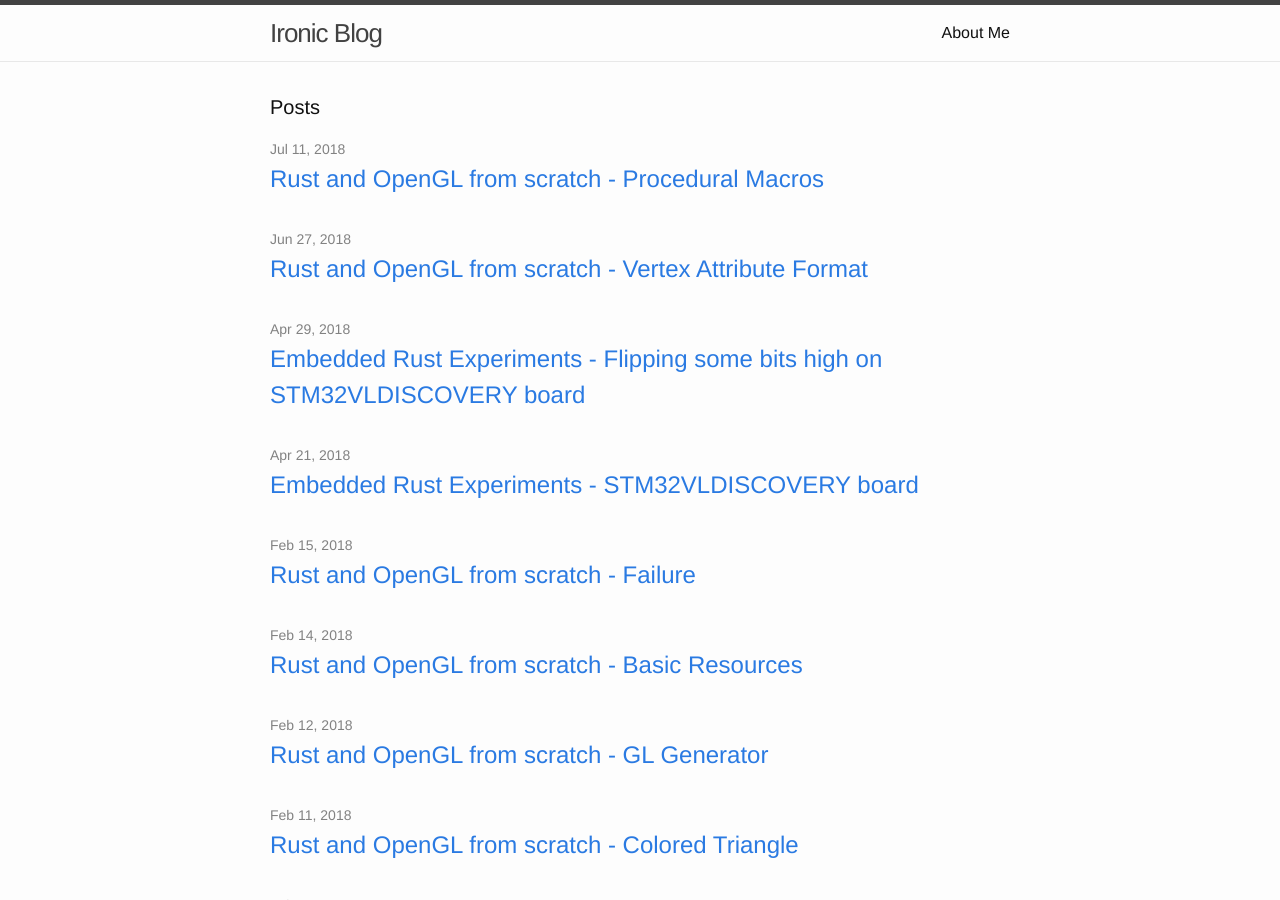
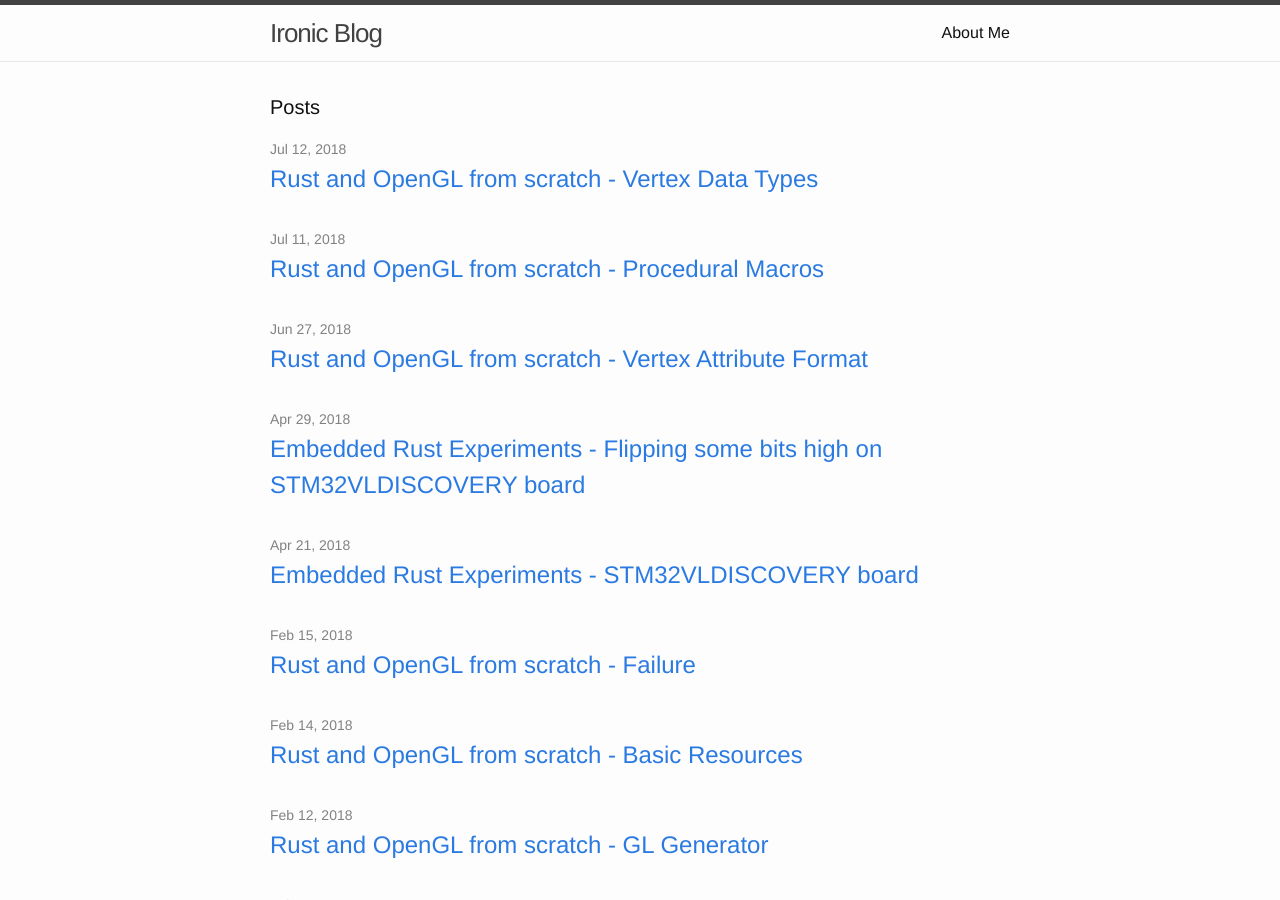
Before and after one commit to Nercury/Nercury.github.io, a Jekyll site: the page built from index.html, in a window 1280 px wide and 900 px high. Built offline with Jekyll 4.4.1, drawn with Linux system fonts in a browser that asks for light colours; nearby versions of some CDN libraries; some of the changed lines change nothing that is shown.

Commit message:
Vertex data types

````diff
--- a/_posts/2018-07-11-opengl-in-rust-from-scratch-10-procedural-macros.markdown
+++ b/_posts/2018-07-11-opengl-in-rust-from-scratch-10-procedural-macros.markdown
@@ -982,4 +982,6 @@ Should we continue using procedural macros? Well, it was possible to avoid them,
 boilerplate. But it is good to know they exist! Yet another tool in our toolbox with its own
 trade-offs.
 
+Next time, [we will implement the remaining 65 OpenGL data types](/rust/opengl/tutorial/2018/07/12/opengl-in-rust-from-scratch-11-vertex-data-types.html).
+
 [Full source code is available on github](https://github.com/Nercury/rust-and-opengl-lessons/tree/master/lesson-10).
--- /dev/null
+++ b/_posts/2018-07-12-opengl-in-rust-from-scratch-11-vertex-data-types.markdown
@@ -0,0 +1,417 @@
+---
+layout: post
+title:  "Rust and OpenGL from scratch - Vertex Data Types"
+date:   2018-07-12
+categories: rust opengl tutorial
+---
+
+Welcome back!
+
+[Previously](/rust/opengl/tutorial/2018/07/11/opengl-in-rust-from-scratch-10-procedural-macros.html),
+we have created a procedural macro, which, given this `Vertex` definition:
+
+```rust
+#[derive(VertexAttribPointers)]
+#[repr(C, packed)]
+struct Vertex {
+    #[location = "0"]
+    pos: data::f32_f32_f32,
+    #[location = "1"]
+    clr: data::f32_f32_f32,
+}
+```
+
+...auto generates `vertex_attrib_pointers` function for `Vertex`, which calls
+this `vertex_attrib_pointer` method for each `Vertex` field with correct arguments:
+
+(example, some code omitted)
+
+```rust
+#[repr(C, packed)]
+pub struct f32_f32_f32 {
+    pub d0: f32,
+    pub d1: f32,
+    pub d2: f32,
+}
+
+impl f32_f32_f32 {
+    pub unsafe fn vertex_attrib_pointer(
+        gl: &gl::Gl, stride: usize, location: usize, offset: usize
+    ) {
+        gl.EnableVertexAttribArray(location as gl::types::GLuint);
+        gl.VertexAttribPointer(
+            location as gl::types::GLuint,
+            3, // the number of components per generic vertex attribute
+            gl::FLOAT, // data type
+            gl::FALSE, // normalized (int-to-float conversion)
+            stride as gl::types::GLint,
+            offset as *const gl::types::GLvoid
+        );
+    }
+}
+```
+
+But so far we have only had one data type: `f32_f32_f32`.
+
+In this post, we will walk over implementing the remaining OpenGL data types.
+
+However, most of it is _very_ boring, therefore we will start by looking at more
+exotic data type, which in OpenGL is named `GL_UNSIGNED_INT_2_10_10_10_REV`.
+
+## GL_UNSIGNED_INT_2_10_10_10_REV
+
+This is 32-bit 4-dimensional vector, where the first dimension has 2 bits,
+and the last 3 dimensions have 10 bits each.
+
+It is useful for representing a color with an alpha, where the alpha does not
+require much precision. In this case, 2 bits can be used for alpha (for a
+total of 4 values), and the remaining bits for 3 colors.
+
+At the first glance, this might look very inconvenient. Let's say we want this
+to represent the color with alpha, as mentioned. If a shader received a 4-integer
+vector with varying-width integers, it would require additional fiddling to
+normalize these values back to floats between 0 and 1.
+
+Luckily, the 4-th parameter to `glVertexAttribPointer` does exactly that - converts
+these integers to normalized floating point values, between 0 and 1. We can
+then use `vec4` in the shader code, provided we set normalized to `gl::TRUE`.
+
+All we need to do is pack 4 values into this format.
+To test it out, we will use this format for colors of our triangle,
+bringing down the used bytes for vertex from 24 to 16, making it
+a _very optimized hello-world triangle_.
+
+I bet no other tutorial has delayed the spinning cube for so long as this one ;)
+
+## Wrapper type for `GL_UNSIGNED_INT_2_10_10_10_REV`
+
+Spoiler: there is a crate for it!
+
+The crate is named `vec-2-10-10-10`, and [can be found here](https://crates.io/crates/vec-2-10-10-10).
+
+We will overview how it works, to get familiar with an API.
+
+At the core of it, the `Vector` struct wraps a simple 32-bit integer:
+
+(code from vec-2-10-10-10 crate)
+
+```rust
+#[repr(C, packed)]
+pub struct Vector {
+    data: u32,
+}
+```
+
+It makes sense to store all vector components as a single integer, because the bits
+will need to be shifted to the right places anyways.
+
+For example, let's say that values `w` (2 bits), `x`, `y` and `z` (10 bits) all
+contain the right bits:
+
+- `w` [00000000 00000000 00000000 000000<span style="color: #7d0dd8; font-weight: bold">10</span>]
+- `z` [00000000 00000000 000000<span style="color: #0d2bd8; font-weight: bold">11 11111111</span>]
+- `y` [00000000 00000000 000000<span style="color: #115e21; font-weight: bold">01 01010101</span>]
+- `x` [00000000 00000000 000000<span style="color: #8e0a05; font-weight: bold">00 11001100</span>]
+
+To construct the final value, we need to shift `w` 30 bits to left,
+`z` 20 bits to left, `y` 10 bits to left, leave `x` in the same place, and
+combine them together (with OR):
+
+```rust
+let mut c: u32 = 0;
+c |= w << 30;
+c |= z << 20;
+c |= y << 10;
+c |= x << 0;
+
+Vector {
+    data: c
+}
+```
+
+- `data` [<span style="color: #7d0dd8; font-weight: bold">10</span><span style="color: #0d2bd8; font-weight: bold">111111 1111</span><span style="color: #115e21; font-weight: bold">0101 010101</span><span style="color: #8e0a05; font-weight: bold">00 11001100</span>]
+
+To convert floating-point `x`, `y`, `z` and `w` from 0 to 1 to the initial integers,
+we can multiply them to the respective max int value, round the results,
+and then cast them to integer types:
+
+```rust
+// example values
+let x: f32 = 0.3;
+let y: f32 = 0.6;
+let z: f32 = 0.0;
+let w: f32 = 1.0;
+
+let x = (clamp(x) * 1023f32).round() as u32; // 2^10 = 1024
+let y = (clamp(y) * 1023f32).round() as u32;
+let z = (clamp(z) * 1023f32).round() as u32;
+let w = (clamp(w) * 3f32).round() as u32; // 2^2 = 4
+```
+
+So, these two actions are combined in `Vector` constructor:
+
+```rust
+pub fn new(x: f32, y: f32, z: f32, w: f32) -> Vector {
+    let x = (clamp(x) * 1023f32).round() as u32;
+    let y = (clamp(y) * 1023f32).round() as u32;
+    let z = (clamp(z) * 1023f32).round() as u32;
+    let w = (clamp(w) * 3f32).round() as u32;
+
+    let mut c: u32 = 0;
+    c |= w << 30;
+    c |= z << 20;
+    c |= y << 10;
+    c |= x << 0;
+
+    Vector {
+        data: c
+    }
+}
+```
+
+The `Vector` also have methods to retrieve the values, as well as change them
+individually while leaving other bits intact. [Full API doc is here](https://docs.rs/vec-2-10-10-10/0.1.2/vec_2_10_10_10/struct.Vector.html).
+
+What is important to us, that this vector should be directly usable to render
+our triangle colors. However, it does not implement `vertex_attrib_pointer` method,
+and it really shouldn't - it's not a concern of this small library.
+
+But we are free to create a new zero-cost wrapper type, sometimes also called
+a _newtype_, to wrap the `vec_2_10_10_10::Vector` functionality, and also
+implement the `vertex_attrib_pointer` method that we need.
+
+## The `u2_u10_u10_u10_rev_float` Wrapper
+
+Inside `Cargo.toml`, we can reference `vec_2_10_10_10` crate:
+
+(Cargo.toml, added dependency)
+
+```toml
+[dependencies]
+...
+vec-2-10-10-10 = "0.1.2"
+```
+
+As well as the crate reference:
+
+(src/main.rs)
+
+```rust
+...
+extern crate vec_2_10_10_10;
+...
+```
+
+Cargo has this interesting convention where `-` and `_` in the crate names are interchangeable,
+but when adding extern crate we need to use `_`.
+
+Inside `render_gl::data`, we can now create a wrapper for `u2_u10_u10_u10_rev_float`.
+
+I am suffixing the type with `_float`, because there might be another type which _does
+not_ normalize the integers to floats when passing them to the shader:
+
+(src/render_gl/data.rs, added new struct)
+
+```rust
+#[allow(non_camel_case_types)]
+#[repr(C, packed)]
+pub struct u2_u10_u10_u10_rev_float {
+    pub inner: ::vec_2_10_10_10::Vector,
+}
+
+impl From<::vec_2_10_10_10::Vector> for u2_u10_u10_u10_rev_float {
+    /// Create this data type from (f32, f32, f32) tuple
+    fn from(other: ::vec_2_10_10_10::Vector) -> Self {
+        u2_u10_u10_u10_rev_float {
+            inner: other
+        }
+    }
+}
+```
+
+We are not going to re-implement all the same constructor with the setters and
+getters; instead, we will simply expose the `inner` field as public.
+
+But the helper `From<vec_2_10_10_10::Vector>` is nice to have, to be able to
+convert `vec_2_10_10_10::Vector` to `u2_u10_u10_u10_rev_float` with `.into()` call.
+
+Now, all that's left is to add `vertex_attrib_pointer` method with correct
+arguments to `glVertexAttribPointer`:
+
+(src/render_gl/data.rs, added impl)
+
+```rust
+impl u2_u10_u10_u10_rev_float {
+    pub unsafe fn vertex_attrib_pointer(gl: &gl::Gl, stride: usize, location: usize, offset: usize) {
+        gl.EnableVertexAttribArray(location as gl::types::GLuint);
+        gl.VertexAttribPointer(
+            location as gl::types::GLuint,
+            4, // the number of components per generic vertex attribute
+            gl::UNSIGNED_INT_2_10_10_10_REV, // data type
+            gl::TRUE, // normalized (int-to-float conversion)
+            stride as gl::types::GLint,
+            offset as *const gl::types::GLvoid
+        );
+    }
+}
+```
+
+## Using `u2_u10_u10_u10_rev_float` instead of `f32_f32_f32` for Triangle Color
+
+Inside `main.rs`, let's modify `Vertex` type to use this new type:
+
+(src/main.rs, modified code snippet)
+
+```rust
+#[derive(VertexAttribPointers)]
+#[repr(C, packed)]
+struct Vertex {
+    #[location = "0"]
+    pos: data::f32_f32_f32,
+    #[location = "1"]
+    clr: data::u2_u10_u10_u10_rev_float, // changed
+}
+```
+
+And we need to change `vertices` initialization:
+
+(src/main.rs, modified code snippet)
+
+```rust
+let vertices: Vec<Vertex> = vec![
+    Vertex {
+        pos: (0.5, -0.5, 0.0).into(),
+        clr: vec_2_10_10_10::Vector::new(1.0, 0.0, 0.0, 1.0).into()
+    }, // bottom right
+    Vertex {
+        pos: (-0.5, -0.5, 0.0).into(),
+        clr: vec_2_10_10_10::Vector::new(0.0, 1.0, 0.0, 1.0).into()
+    }, // bottom left
+    Vertex {
+        pos: (0.0,  0.5, 0.0).into(),
+        clr: vec_2_10_10_10::Vector::new(0.0, 0.0, 1.0, 1.0).into()
+    }  // top
+];
+```
+
+This vector now has 4 components, the last one used for alpha. We can set it to `1.0`.
+
+We also need to modify the shader: it is expecting `vec3`, but now we are passing `vec4`:
+
+(shaders/triangle.vert, full code)
+
+```glsl
+#version 330 core
+
+layout (location = 0) in vec3 Position;
+layout (location = 1) in vec4 Color; // changed
+
+out VS_OUTPUT {
+    vec3 Color;
+} OUT;
+
+void main()
+{
+    gl_Position = vec4(Position, 1.0);
+    OUT.Color = Color.xyz; // changed, ignore w component
+}
+```
+
+Let's compile it and run. Magic! It's like nothing ever happened! Try
+modifying the triangle colors and check that yes, this is actually working!
+
+## The rest of the Data Types
+
+Let's start from the simplest data type, `i8`. It's a newtype for built-in `i8`
+type, but I had to name it `u8_`, to avoid name clash. It has `vertex_attrib_pointer` implemented.
+Here is the implementation:
+
+(src/render_gl/data.rs, added code)
+
+```rust
+#[allow(non_camel_case_types)]
+#[repr(C, packed)]
+pub struct i8_ {
+    pub d0: i8,
+}
+
+impl i8_ {
+    pub fn new(d0: i8) -> i8_ {
+        i8_ { d0 }
+    }
+
+    pub unsafe fn vertex_attrib_pointer(gl: &gl::Gl, stride: usize, location: usize, offset: usize) {
+        gl.EnableVertexAttribArray(location as gl::types::GLuint);
+        gl.VertexAttribIPointer(location as gl::types::GLuint,
+                                1, // the number of components per generic vertex attribute
+                                gl::BYTE, // data type
+                                stride as gl::types::GLint,
+                                offset as *const gl::types::GLvoid);
+    }
+}
+
+impl From<i8> for i8_ {
+    fn from(other: i8) -> Self {
+        i8_::new(other)
+    }
+}
+```
+
+Here, I am using VertexAttrib<span style="font-weight: bold">I</span>Pointer.
+
+One more example, for `i8_float` type. Here we are continuing our convention to suffix
+integer types that are normalized to floats with `_float`. Otherwise everything else is very
+similar:
+
+(src/render_gl/data.rs, added code)
+
+```rust
+#[allow(non_camel_case_types)]
+#[repr(C, packed)]
+pub struct i8_float {
+    pub d0: i8,
+}
+
+impl i8_float {
+    pub fn new(d0: i8) -> i8_float {
+        i8_float { d0 }
+    }
+
+    pub unsafe fn vertex_attrib_pointer(gl: &gl::Gl, stride: usize, location: usize, offset: usize) {
+        gl.EnableVertexAttribArray(location as gl::types::GLuint);
+        gl.VertexAttribPointer(location as gl::types::GLuint,
+                               1, // the number of components per generic vertex attribute
+                               gl::BYTE, // data type
+                               gl::TRUE, // normalized (int-to-float conversion)
+                               stride as gl::types::GLint,
+                               offset as *const gl::types::GLvoid);
+    }
+}
+
+impl From<i8> for i8_float {
+    /// Create this data type from i8
+    fn from(other: i8) -> Self {
+        i8_float::new(other)
+    }
+}
+```
+
+To avoid getting bored to death, we won't continue this here in the blog post.
+
+One approach would be to add these implementations as-needed, to make sure every new added
+implementation is tested.
+
+However, I fear that every time I will need to add something new, I will have to
+read OpenGL docs again. Therefore I went ahead and added all the possible OpenGL
+data types that I could think of.
+
+In the process, I've also found a [`half` crate](https://crates.io/crates/half), for
+half-precision floating point value `f16` (software implementation). Some of the
+exotic types, such as `i2_i10_i10_i10_rev`, `u10_u11_u11_rev`, `i2_i10_i10_i10_rev_float` and
+`u10_u11_u11_rev_float` will only have stub implementations with no nice inner type
+(I've left `u32` there and a TODO comment).
+
+Why we have avoided using macros? Well, they don't work well for API generation - we
+would loose most of autocomplete suggestions, because our tools are not there yet.
+
+[Full source code, as always, is available on github](https://github.com/Nercury/rust-and-opengl-lessons/tree/master/lesson-11).
````
